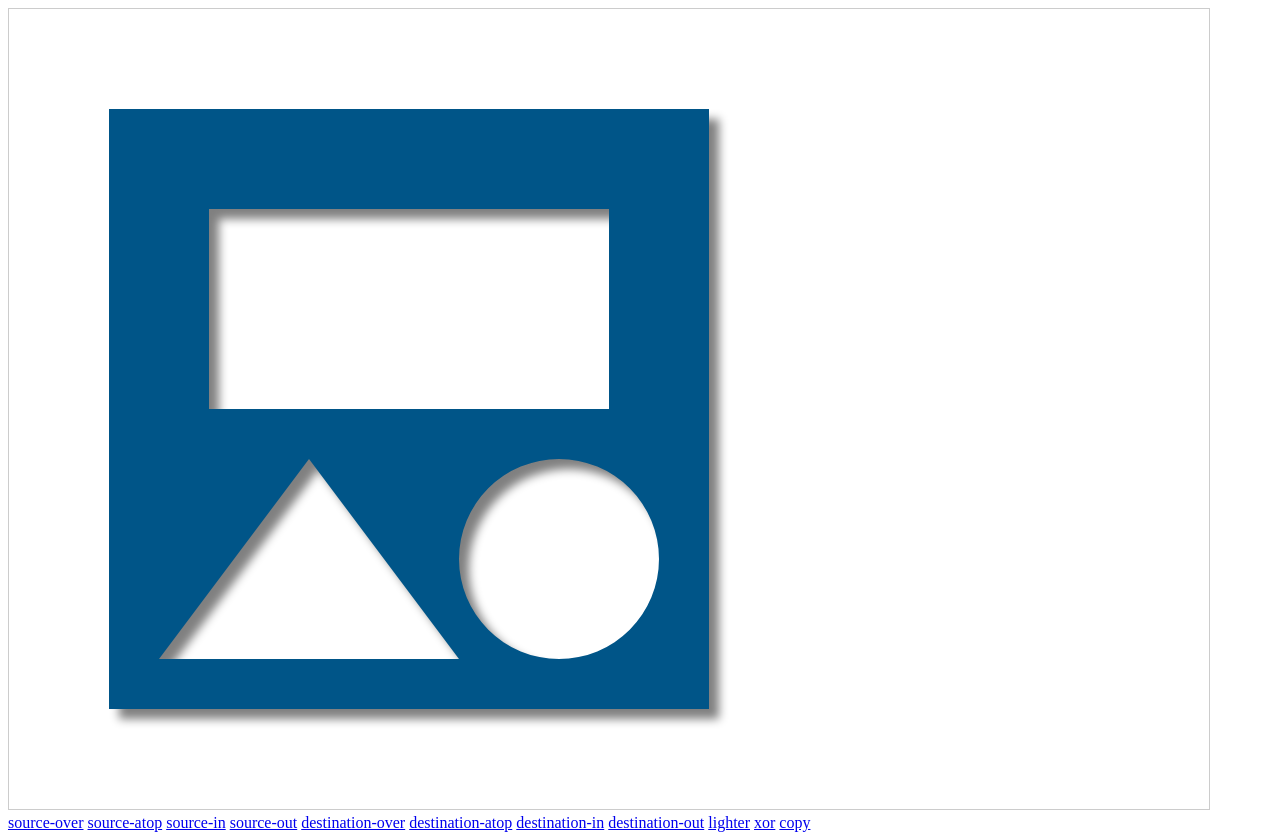
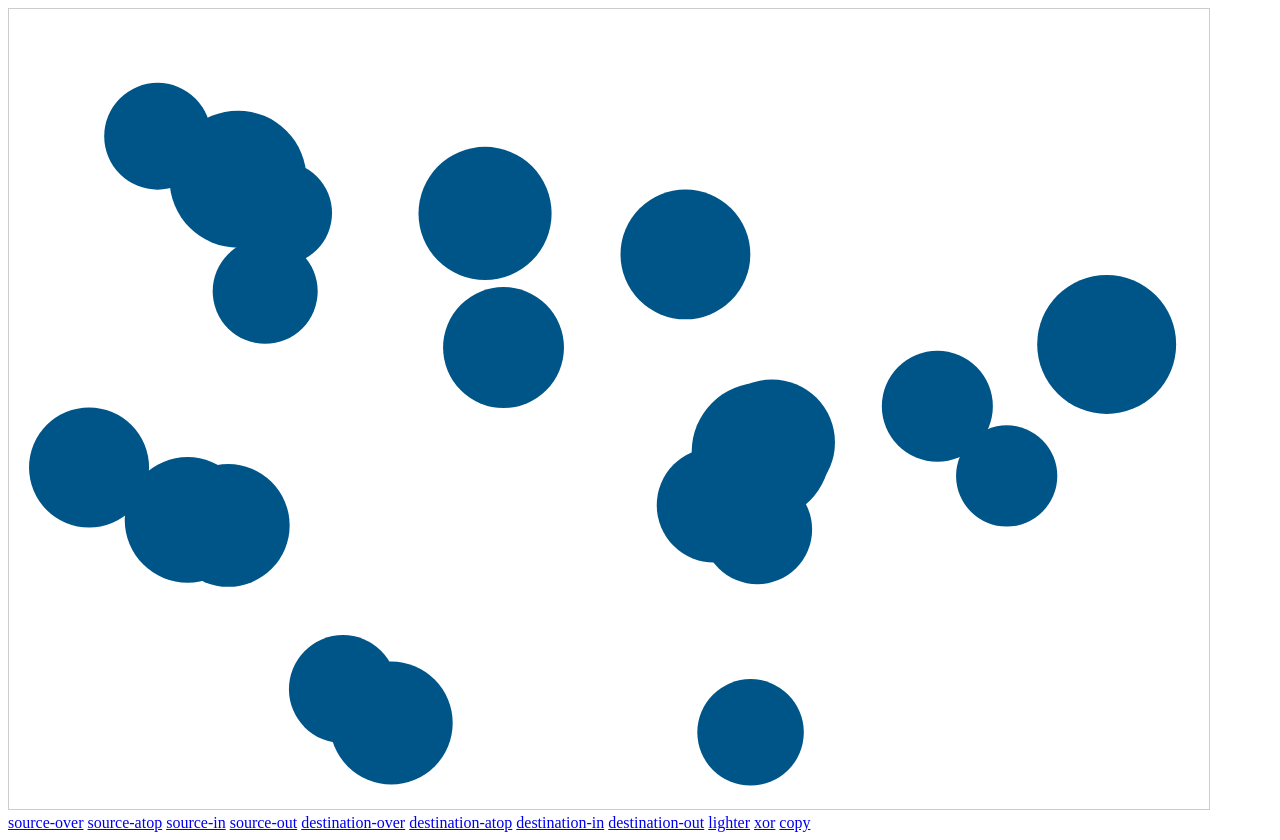
Before and after one commit to laker1/git_repo, a plain HTML site: page test.html in a window 1280 px wide. Drawn offline with Linux system fonts and the light colour scheme.

Commit message:
isPointInPath

```diff
--- a/test.html
+++ b/test.html
@@ -39,11 +39,54 @@
 
 	// ctx.globalAlpha=0.7;
 
-	ctx.shadowColor='gray';
-	ctx.shadowOffsetX=10;
-	ctx.shadowOffsetY=10;
-	ctx.shadowBlur=10;
+	// ctx.shadowColor='gray';
+	// ctx.shadowOffsetX=10;
+	// ctx.shadowOffsetY=10;
+	// ctx.shadowBlur=10;
 
+	var balls=[];
+	generateClickBalls(ctx);
+	drawClickBalls(ctx);
+	canvas.addEventListener('mousemove',detect);
+	function generateClickBalls(ctx) {
+		var ball;
+		for(var i=0;i<20;i++){
+			var radius=Math.random()*20+50;
+			ball={
+				x:Math.random()*(canvas.width-2*radius)+radius,
+				y:Math.random()*(canvas.height-2*radius)+radius,
+				r:radius,
+			}
+			balls.push(ball);
+		}
+	}
+	function drawClickBalls(ctx) {
+		ctx.fillStyle='#058';
+		for(var i=0;i<20;i++){
+			ctx.beginPath();
+			ctx.arc(balls[i].x,balls[i].y,balls[i].r,0,Math.PI*2);
+			ctx.closePath();
+			ctx.fill();
+		}
+	}
+
+	function detect(evt) {
+		var x=evt.clientX-canvas.getBoundingClientRect().left;
+		var y=evt.clientY-canvas.getBoundingClientRect().top;
+
+		for(var i=0;i<20;i++){
+			ctx.beginPath();
+			ctx.arc(balls[i].x,balls[i].y,balls[i].r,0,2*Math.PI);
+			ctx.closePath();
+			if(ctx.isPointInPath(x,y)){
+				ctx.fillStyle='red';
+				ctx.fill();
+			}else{
+				ctx.fillStyle='#058';
+				ctx.fill();
+			}
+		}
+	}
 
 /* 非零环绕原则 */
 	// ctx.beginPath();
@@ -54,14 +97,14 @@
 	// ctx.fill();
 
 /* 非零环绕原则 */
-	ctx.beginPath();
-	ctx.rect(100,100,600,600);
-	pathRect(ctx,200,200,400,200);
-	pathTriangle(ctx,300,450,150,650,450,650);
-	ctx.arc(550,550,100,0,Math.PI*2,true);
-	ctx.closePath();
-	ctx.fillStyle='#058';
-	ctx.fill();
+	// ctx.beginPath();
+	// ctx.rect(100,100,600,600);
+	// pathRect(ctx,200,200,400,200);
+	// pathTriangle(ctx,300,450,150,650,450,650);
+	// ctx.arc(550,550,100,0,Math.PI*2,true);
+	// ctx.closePath();
+	// ctx.fillStyle='#058';
+	// ctx.fill();
 
 
 
```
